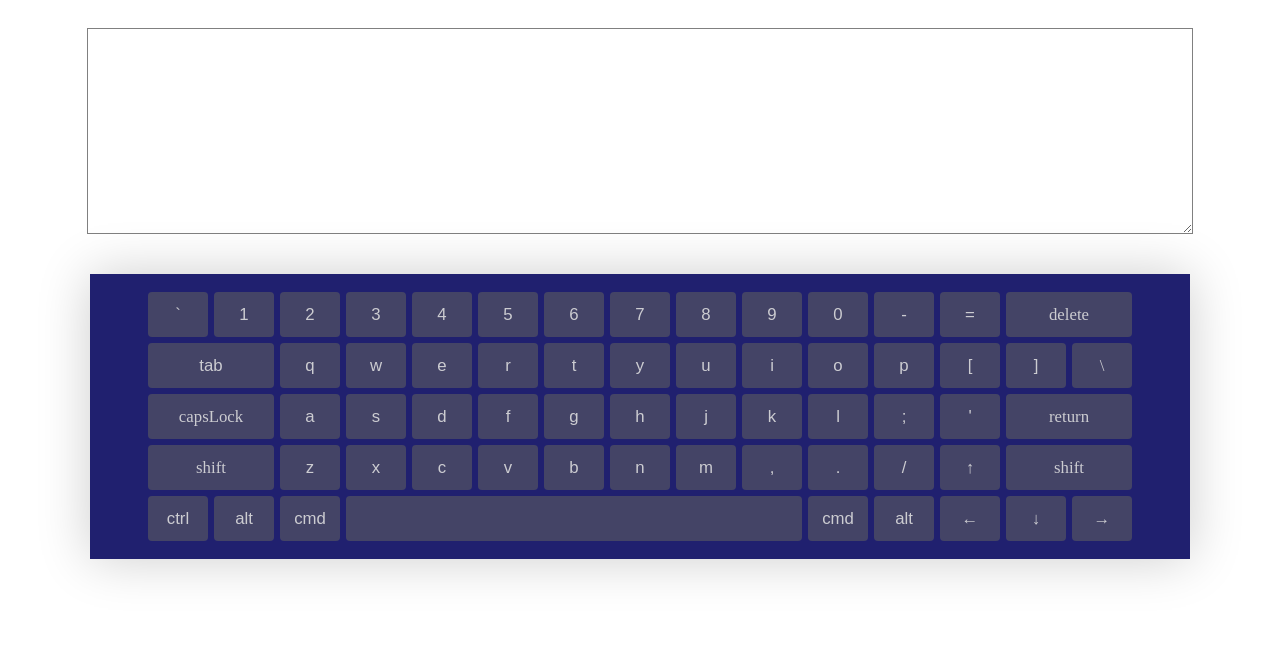
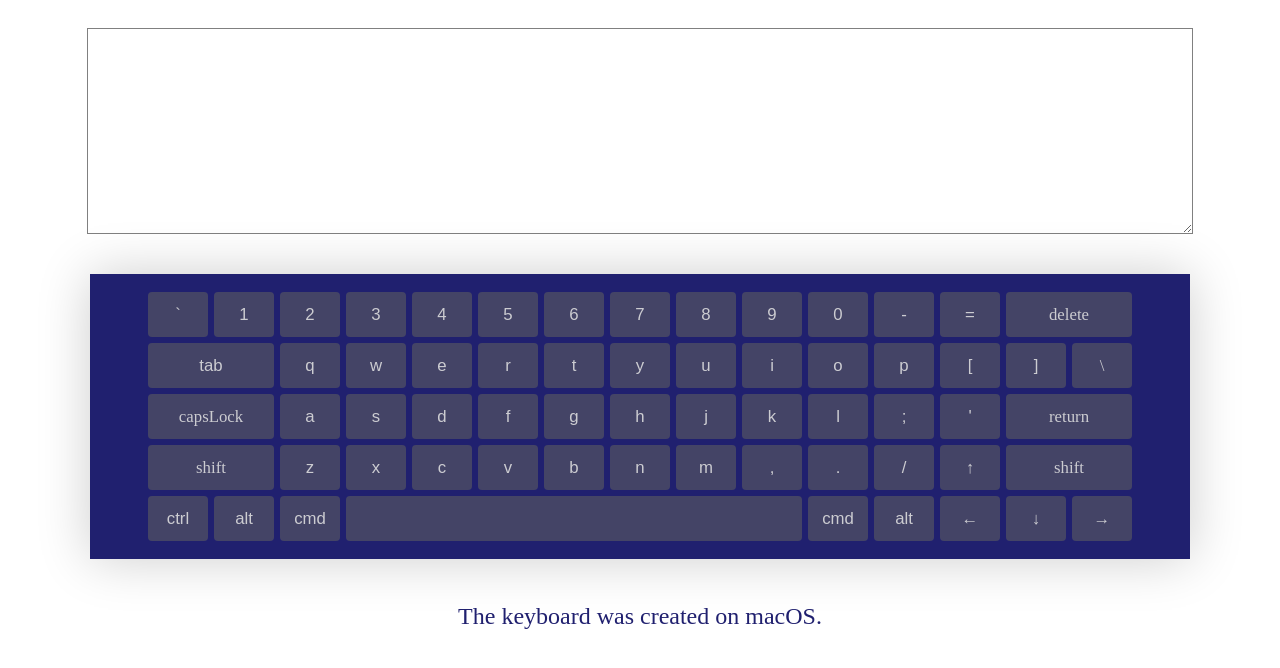
Before and after one commit to Tanyaa-a/Virtual-Keyboard, a website with bundled scripts: page index.html in a window 1280 px wide. Built offline with nearby package versions, Linux system fonts and the light colour scheme.

Commit message:
feat: add os info

```diff
--- a/main.js
+++ b/main.js
@@ -1,6 +1,5 @@
 import createKeys from "./createKeys.js";
 import pressKeys from "./pressKeys.js";
-
 
 const inputWindow = document.createElement("textarea");
 const mainElement = document.createElement("div");
@@ -37,7 +36,12 @@ function init() {
     });
   });
   pressKeys();
-
+  const addOperatingSystemInfo = () => {
+      const osInfoParagraph = document.createElement("p");
+      osInfoParagraph.textContent = "The keyboard was created on macOS.";
+      document.body.appendChild(osInfoParagraph);
+  };
+  addOperatingSystemInfo();
 }
 
 init();
--- a/style.css
+++ b/style.css
@@ -101,3 +101,7 @@ body {
     }
 
 }
+p {
+    font-size: 1.5rem;
+    color:rgb(32, 32, 111);;
+}
```
